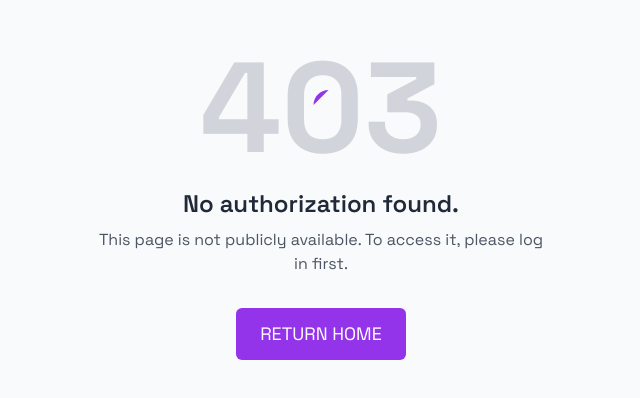
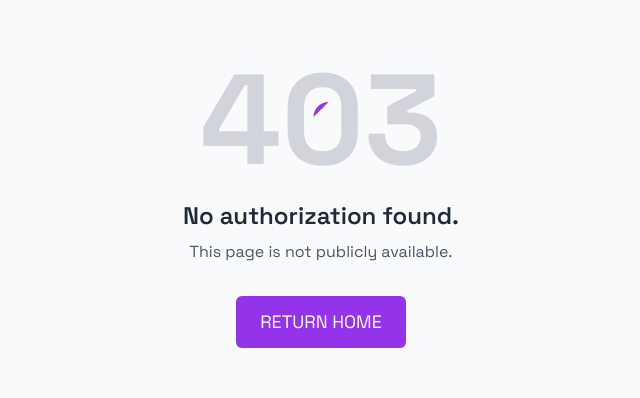
Before and after one commit to Trust-Anchor-Group/Neuro-Admin, a Next.js app: page /403 in a window 1280 px wide. Shown: the part 198-596 px from the top of the page, without its empty margins (319-959 px from the left). Built offline with nearby package versions, Linux system fonts and the light colour scheme; no server answers.

Commit message:
change 403 text

```diff
--- a/src/app/(dashboard)/403/page.js
+++ b/src/app/(dashboard)/403/page.js
@@ -22,7 +22,7 @@ export default function Custom403() {
         No authorization found.
       </h2>
       <p className="text-gray-600 mb-8 max-w-md">
-        This page is not publicly available. To access it, please log in first.
+        This page is not publicly available.
       </p>
 
       <Link
```
